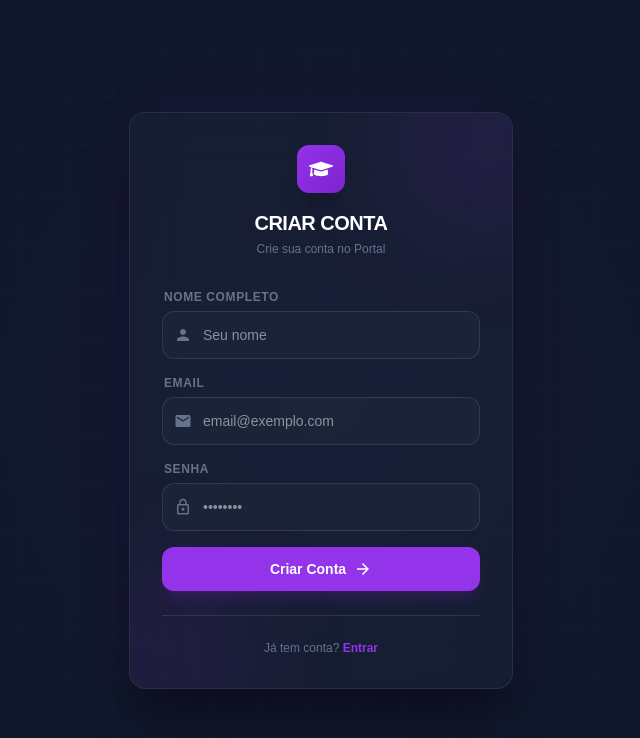
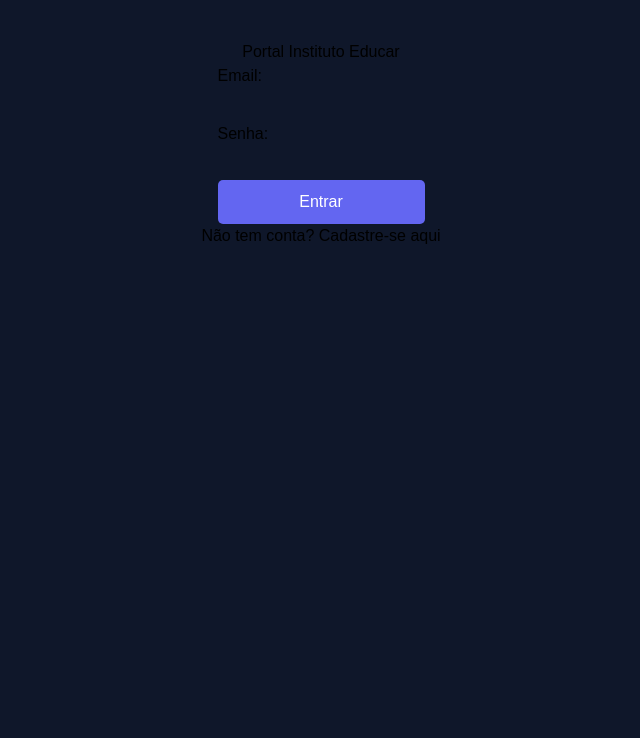
Before and after one commit to Instituto-educar-aparecida/Frontend-e-estilistica., a React (Vite) app: page / in a window 1280 px wide. Shown: the top 738 px of the page, without its empty margins (319-959 px from the left). Built offline with nearby package versions, Linux system fonts and the light colour scheme.

Commit message:
feat: sistema de login e hooks finalizados

```diff
--- a/package.json
+++ b/package.json
@@ -2,7 +2,9 @@
   "name": "frontend-ong",
   "type": "module",
   "scripts": {
-    "dev": "vite --port 5174 --host"
+    "build": "vite build",
+    "dev": "vite --port 5174 --host",
+    "preview": "vite preview"
   },
   "devDependencies": {
     "@hookform/resolvers": "^5.2.2",
@@ -31,6 +33,7 @@
     "react": "^19.2.4",
     "react-dom": "^19.2.4",
     "react-icons": "^5.6.0",
+    "react-router-dom": "^7.13.1",
     "tailwind-merge": "^3.5.0"
   },
   "repository": {
--- a/src/App.tsx
+++ b/src/App.tsx
@@ -1,9 +1,25 @@
-import { RegisterForm } from "./feature/auth/components/RegisterForm";
+import { BrowserRouter as Router, Routes, Route } from 'react-router-dom';
+import { RegisterForm } from './feature/auth/components/RegisterForm';
+import { LoginForm } from './feature/auth/components/LoginForm';
+import { AdminLogin } from './feature/auth/components/AdminLogin';
+
 
 export default function App() {
   return (
-    <>
-      <RegisterForm />
-    </>
+    <Router>
+      <Routes>
+        {/* Rota de Entrada (Login) */}
+        <Route path="/" element={<LoginForm/>} />
+
+        {/* Rota de Cadastro (O que você acabou de importar) */}
+        <Route path="/register" element={<RegisterForm />} />
+
+        {/* Rota do Aluno */}
+        <Route path="/aluno" element={<h1>Área do Aluno</h1>} />
+
+        {/* Rota do Admin/login */}
+        <Route path="/admin/login" element={<AdminLogin />} />
+      </Routes>
+    </Router>
   );
 }
--- /dev/null
+++ b/src/feature/auth/components/AdminLogin.tsx
@@ -0,0 +1,57 @@
+import { useLogin } from "../../auth/hooks/useLogin";
+import { FaShieldAlt } from "react-icons/fa"; // Ícone de escudo para o Admin
+
+export const AdminLogin = () => {
+  const loginMutation = useLogin();
+
+  const handleAdminLogin = (e: React.FormEvent<HTMLFormElement>) => {
+    e.preventDefault();
+    const formData = new FormData(e.currentTarget);
+    const data = Object.fromEntries(formData);
+
+    // Chama o seu hook de login (que já manda pro backend porta 5173)
+    loginMutation.mutate(data, {
+      onSuccess: (res) => {
+        // SEGURANÇA: Se logar mas não for admin, a gente expulsa
+        if (res.role !== 'admin') {
+          localStorage.removeItem('jwt_token');
+          alert("Acesso Negado: Esta página é exclusiva para administradores.");
+          window.location.href = "/";
+        } else {
+          window.location.href = "/admin"; // Se for admin, vai pro painel
+        }
+      }
+    });
+  };
+
+  return (
+    <div className="min-h-screen flex items-center justify-center bg-primary bg-grid-pattern">
+      <div className="w-full max-w-sm glass-card p-8 rounded-2xl text-white">
+        <div className="flex flex-col items-center mb-6">
+          <div className="p-3 bg-red-500/20 rounded-full mb-3">
+            <FaShieldAlt className="text-3xl text-red-400" />
+          </div>
+          <h1 className="text-xl font-bold uppercase tracking-widest">Painel Administrativo</h1>
+          <p className="text-gray-400 text-xs mt-1">Área Restrita do Instituto Educar</p>
+        </div>
+
+        <form onSubmit={handleAdminLogin} className="space-y-4">
+          <input
+            name="email" type="email" placeholder="Email do Admin" required
+            className="w-full p-3 bg-secondary rounded-xl border border-white/10"
+          />
+          <input
+            name="senha" type="password" placeholder="Senha" required
+            className="w-full p-3 bg-secondary rounded-xl border border-white/10"
+          />
+          <button
+            type="submit"
+            className="w-full py-3 bg-red-500 hover:bg-red-600 rounded-xl font-bold transition-all"
+          >
+            {loginMutation.isPending ? "Validando..." : "Entrar no Painel"}
+          </button>
+        </form>
+      </div>
+    </div>
+  );
+};
--- /dev/null
+++ b/src/feature/auth/components/LoginForm.tsx
@@ -0,0 +1,39 @@
+import { useLogin } from "../hooks/useLogin";
+
+export const LoginForm = () => {
+  const loginMutation = useLogin();
+
+  const handleSubmit = (e: React.FormEvent<HTMLFormElement>) => {
+    e.preventDefault();
+    const formData = new FormData(e.currentTarget);
+    const data = Object.fromEntries(formData);
+
+    // Envia para o seu Backend (5173) via useLogin
+    loginMutation.mutate(data);
+  };
+
+  return (
+    <div style={{ padding: '40px', textAlign: 'center' }}>
+      <h1>Portal Instituto Educar</h1>
+      <form onSubmit={handleSubmit} style={{ display: 'inline-block', textAlign: 'left' }}>
+        <div style={{ marginBottom: '10px' }}>
+          <label>Email:</label><br/>
+          <input name="email" type="email" required />
+        </div>
+        <div style={{ marginBottom: '10px' }}>
+          <label>Senha:</label><br/>
+          <input name="senha" type="password" required />
+        </div>
+        <button
+          type="submit"
+          disabled={loginMutation.isPending}
+          style={{ width: '100%', padding: '10px', backgroundColor: '#6366f1', color: 'white', border: 'none', borderRadius: '5px' }}
+        >
+          {loginMutation.isPending ? "Entrando..." : "Entrar"}
+        </button>
+      </form>
+      {loginMutation.isError && <p style={{ color: 'red' }}>Usuário ou senha incorretos!</p>}
+      <p>Não tem conta? <a href="/register">Cadastre-se aqui</a></p>
+    </div>
+  );
+};
--- a/src/feature/auth/components/RegisterForm.tsx
+++ b/src/feature/auth/components/RegisterForm.tsx
@@ -1,4 +1,5 @@
 // components/RegisterForm.tsx (Somente Estilização)
+import { Link } from "react-router-dom"
 import React from "react";
 import {
   MdPerson,
@@ -97,12 +98,12 @@ export const RegisterForm = () => {
           <div className="mt-6 pt-6 border-t border-white/10 ">
             <p className="text-xs text-gray-400 text-center">
               Já tem conta?{" "}
-              <a
-                href="#"
-                className="text-violet-400 font-semibold hover:underline cursor-pointer"
+              <Link
+                 to="/"
+                 className="text-violet-400 font-semibold hover:underline cursor-pointer"
               >
-                Entrar
-              </a>
+                 Entrar
+            </Link>
             </p>
           </div>
         </div>
--- /dev/null
+++ b/src/feature/auth/hooks/useLogin.ts
@@ -0,0 +1,23 @@
+import { useMutation } from "@tanstack/react-query";
+import { api } from "../../../lib/axios";
+
+export function useLogin() {
+  return useMutation({
+    mutationFn: async (data: any) => {
+      // Chama a rota de login que ajustamos com bcrypt e Postgres
+      const response = await api.post("/api/auth/login", data);
+      return response.data;
+    },
+    onSuccess: (data) => {
+      // Se o login der certo (auth: true), salva o Token JWT
+      localStorage.setItem('jwt_token', data.token);
+
+      // Usa a ROLE que o seu Backend envia para decidir a rota
+      if (data.role === 'aluno') {
+        window.location.href = '/aluno';
+      } else {
+        window.location.href = '/dashboard';
+      }
+    }
+  });
+}
--- a/vite.config.js
+++ b/vite.config.js
@@ -5,6 +5,7 @@ import tailwindcss from "@tailwindcss/vite";
 export default defineConfig({
   plugins: [react(), tailwindcss()],
   server: {
+    host: true,
     port: 5174,
   },
 });
```
Also changed, not shown: 2 other files (tests, documents, lock files or other folders).
